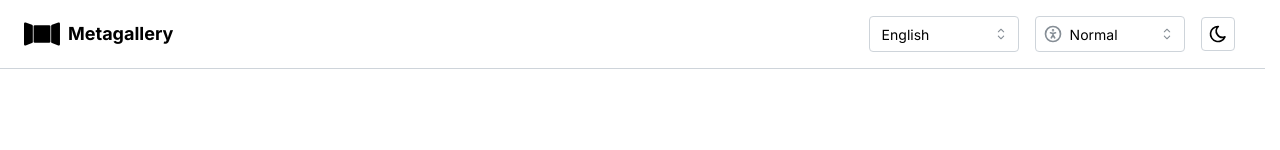
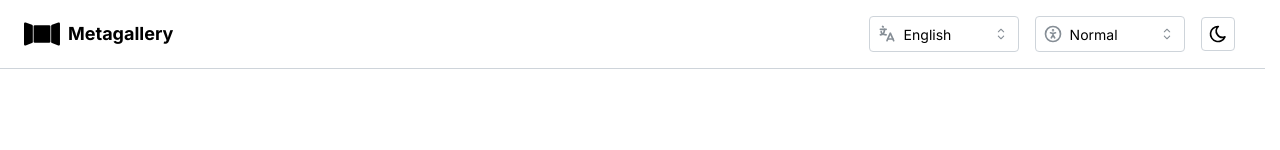
Before and after one commit to fisirc/metagallery, a React (Vite) app in the folder app/: page / in a window 1280 px wide. Shown: the top 150 px of the page. Built offline with nearby package versions, Linux system fonts and the light colour scheme; what @react-three/xr would draw is missing.

Commit message:
add icon for language switch

```diff
--- a/app/src/pages/Home/components/Switcher.tsx
+++ b/app/src/pages/Home/components/Switcher.tsx
@@ -1,5 +1,6 @@
 import { useTranslation } from 'react-i18next';
 import { Select } from '@mantine/core';
+import { IconLanguage } from '@tabler/icons-react';
 
 export const Switcher = () => {
 
@@ -30,6 +31,8 @@ export const Switcher = () => {
                 placeholder="Select language"
                 data={languageOptions} // Opciones del dropdown
                 value={i18n.resolvedLanguage} // Idioma seleccionado actualmente
+                leftSectionPointerEvents="none"
+                leftSection={<IconLanguage size="1.25rem" />}
                 onChange={(value) => value && i18n.changeLanguage(value)} // Cambiar idioma
                 styles={{
                     root: {
```
